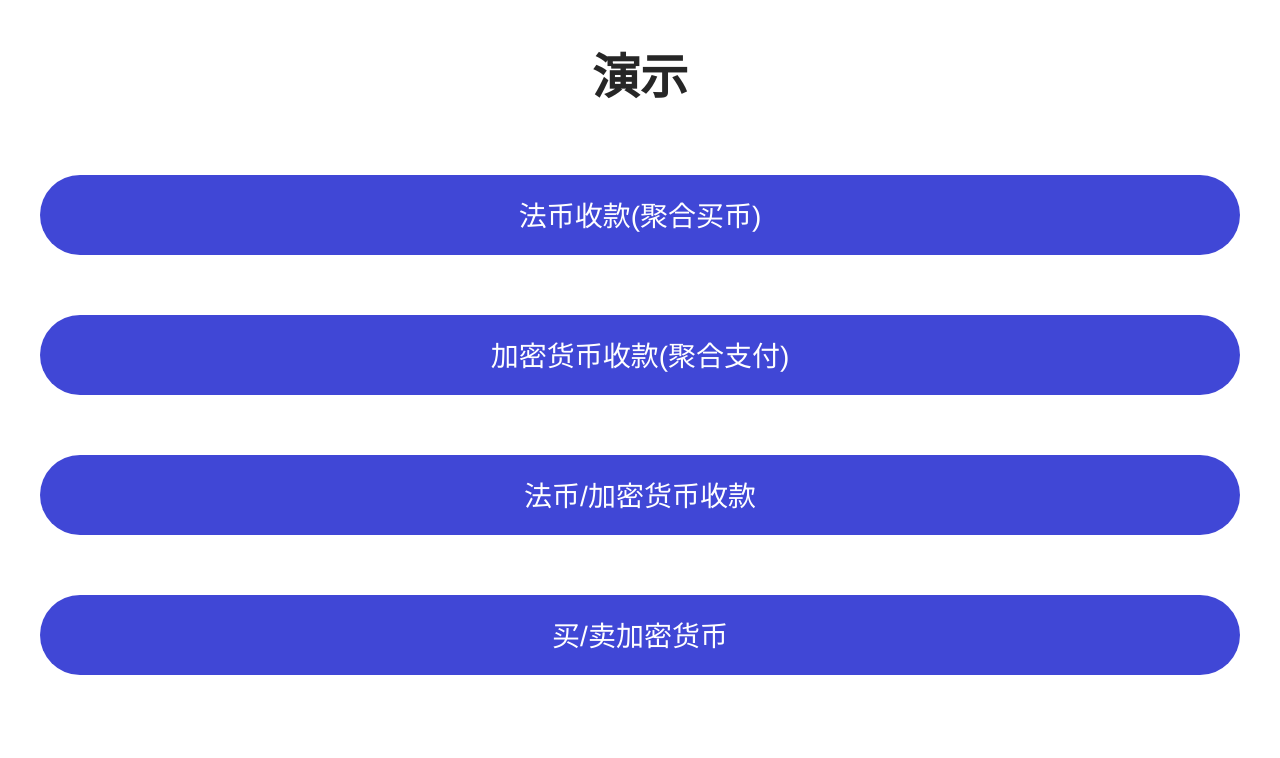
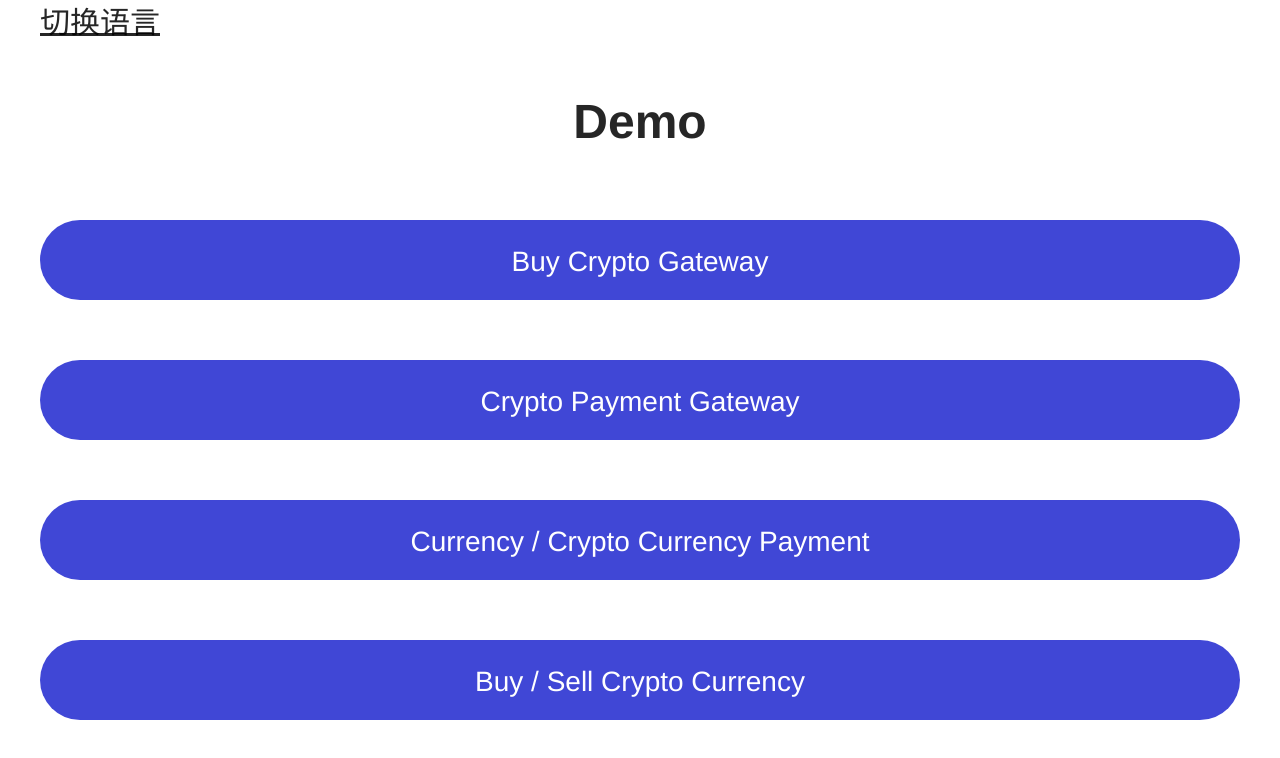
Before and after one commit to inst-money/inst-demo-project, a Vue app: page /demo/payment in a window 1280 px wide. Shown: the top 758 px of the page. Built offline with nearby package versions, Linux system fonts and the light colour scheme.

Commit message:
fix: lang

```diff
--- a/src/locales/en.json
+++ b/src/locales/en.json
@@ -251,5 +251,11 @@
   "code151001": "Invalid Parameter",
   "code151002": "Address verification error",
   "code151004": "Encryption error",
-  "code151005": "Decryption error"
+  "code151005": "Decryption error",
+
+  "demo": "Demo",
+  "choose1": "Buy Crypto Gateway",
+  "choose2": "Crypto Payment Gateway",
+  "choose3": "Currency / Crypto Currency Payment",
+  "choose4": "Buy / Sell Crypto Currency"
 }
--- a/src/locales/zh.json
+++ b/src/locales/zh.json
@@ -252,5 +252,11 @@
   "code151001": "非法参数",
   "code151002": "验证地址错误",
   "code151004": "加密错误",
-  "code151005": "解密错误"
+  "code151005": "解密错误",
+
+  "demo": "演示",
+  "choose1": "法币收款(聚合买币)",
+  "choose2": "加密货币收款(聚合支付)",
+  "choose3": "法币/加密货币收款",
+  "choose4": "买/卖加密货币"
 }
--- a/src/views/Card/ChooseGoods.vue
+++ b/src/views/Card/ChooseGoods.vue
@@ -1,20 +1,17 @@
 <template>
   <div class="g-container">
-    <div class="demo">演示</div>
-    <Button class="btn--next" label="法币收款(聚合买币)" @click="buyCoin" />
+    <SwitchLang />
+    <div class="demo">{{ $t("demo") }}</div>
+    <Button class="btn--next" :label="$t('choose1')" @click="buyCoin" />
+    <Button class="btn--next" :label="$t('choose2')" @click="buyGoods" />
     <Button
       class="btn--next"
-      label="加密货币收款(聚合支付)"
-      @click="buyGoods"
-    />
-    <Button
-      class="btn--next"
-      label="法币/加密货币收款"
+      :label="$t('choose3')"
       @click="buyGoodsCurrency"
     />
     <Button
       class="btn--next"
-      label="买/卖加密货币"
+      :label="$t('choose4')"
       @click="transcationCryptoCurrency"
     />
   </div>
@@ -22,12 +19,15 @@
 
 <script>
 import Button from "@/components/Button.vue";
+import SwitchLang from "@/components/SwitchLang.vue";
 
 export default {
   name: "ChooseRule",
-  components: { Button },
+  components: { Button, SwitchLang },
   data() {
-    return {};
+    return {
+      mobileLangValue: "",
+    };
   },
 
   methods: {
```
